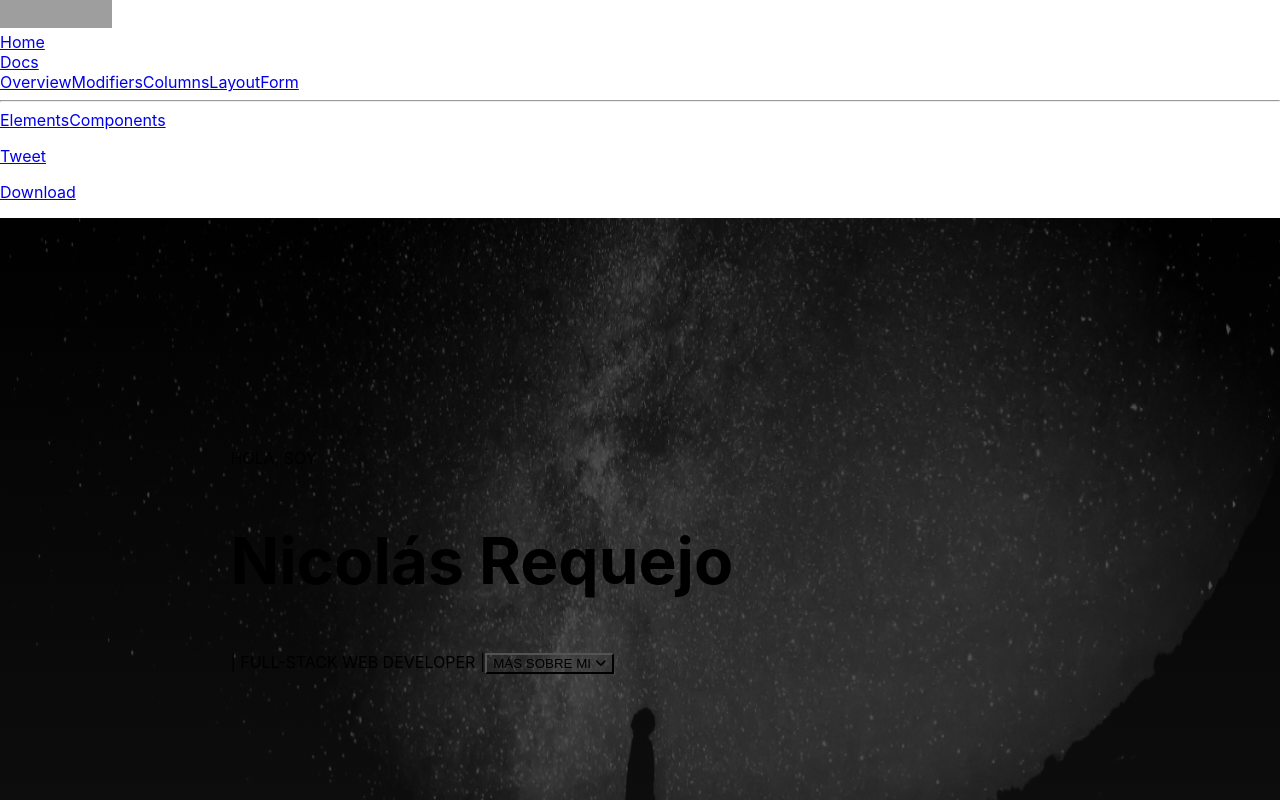
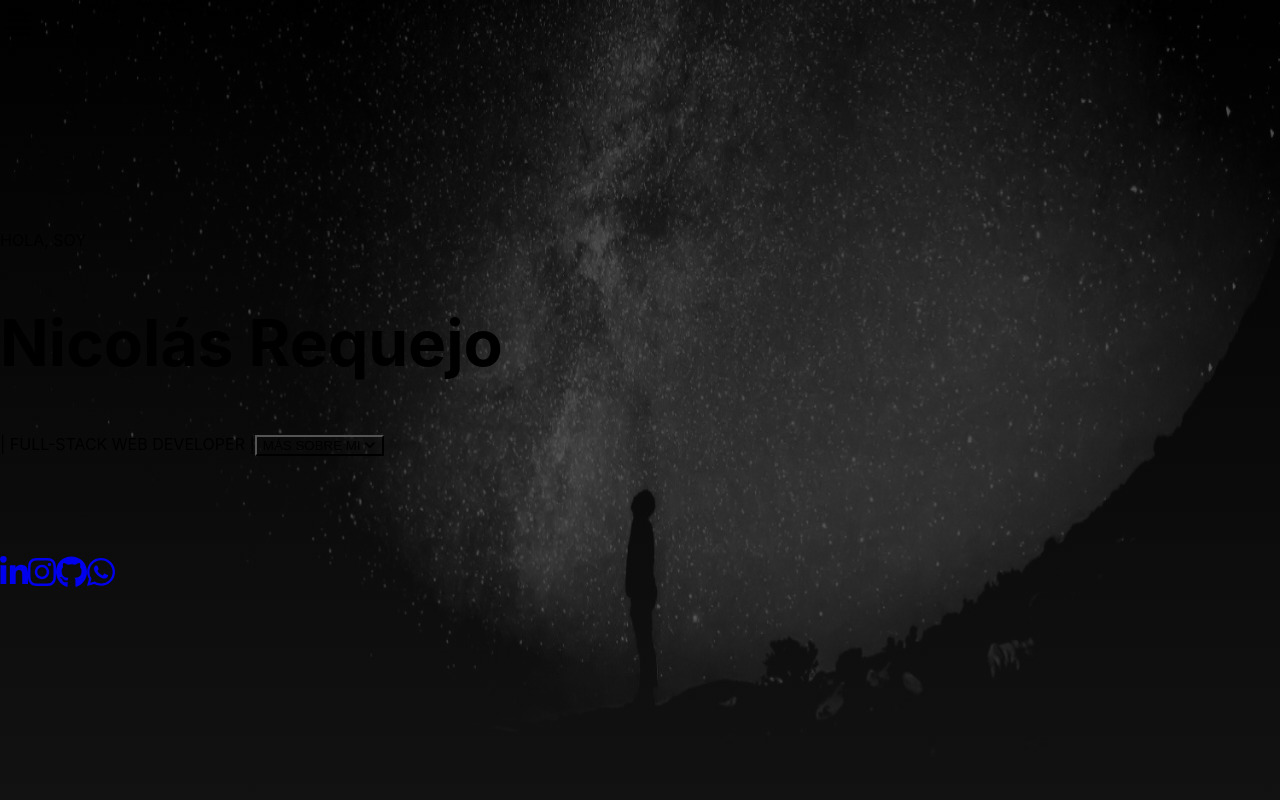
Before and after one commit to NicolasRequejo/New-Portfolio, a React (Create React App) app: page / in a window 1280 px wide. Shown: the top 800 px of the page. Built offline with nearby package versions, Linux system fonts and the light colour scheme; grey boxes are pictures that could not be loaded.

Commit message:
navbar lista?

```diff
--- a/src/components/Home/Home.jsx
+++ b/src/components/Home/Home.jsx
@@ -14,7 +14,6 @@ export default function Home() {
   //const element = <FontAwesomeIcon icon={faCoffee} />;
   return (
     <section className="home">
-
       <section>
         <span className="stars"></span>
         <span className="stars"></span>
@@ -27,19 +26,26 @@ export default function Home() {
         <span className="stars"></span>
         <span className="stars"></span>
       </section>
-      <div className="container">
+      <div className="columns is-multiline">
+        <div className="column is-12">
           <div className="is-flex is-flex-direction-column is-align-items-center algo">
             <span className="has-text-info is-size-3 has-text-weight-bold">
               HOLA, SOY
             </span>
-          <h1 className="has-text-white name ">Nicolás Requejo</h1>
+            <h1 className="has-text-white name has-text-centered">
+              Nicolás Requejo
+            </h1>
             <span className="has-text-white is-family-code has-text-weight-light is-size-5 mt-5">
               | FULL-STACK WEB DEVELOPER |
             </span>
             <button className="button is-medium is-responsive has-text-primary-light mt-6">
-            MÁS SOBRE MI <FontAwesomeIcon icon={faAngleDown} className="ml-3" />
+              MÁS SOBRE MI{" "}
+              <FontAwesomeIcon icon={faAngleDown} className="ml-3" />
             </button>
-          <div style={{ marginTop: "30%" }}>
+          </div>
+        </div>
+        <div className="column is-12" style={{marginTop: "100px"}}>
+          <div className="has-text-centered">
             <a
               href="https://www.linkedin.com/in/victor-nicolas-requejo-882a63222/"
               target="blank"
--- a/src/components/Home/home.css
+++ b/src/components/Home/home.css
@@ -15,7 +15,7 @@
 }
 
 .algo{
-    padding: 18%;
+    padding-top: 18%;
 }
 
 .name{
--- a/src/components/Navbar/Navbar.jsx
+++ b/src/components/Navbar/Navbar.jsx
@@ -1,81 +1,41 @@
 import React, { useState } from "react";
+import './navbar.css'
+import { FontAwesomeIcon } from "@fortawesome/react-fontawesome";
+import { faAlignJustify } from "@fortawesome/free-solid-svg-icons";
 
 export default function Navbar() {
     const[burgerState,setBurgerState]= useState(true)
   return (
-    <nav className="navbar is-transparent">
-  <div className="navbar-brand">
-    <a className="navbar-item" href="https://bulma.io">
-      <img src="https://bulma.io/images/bulma-logo.png" alt="Bulma: a modern CSS framework based on Flexbox" width="112" height="28"/>
-    </a>
-    <div className="navbar-burger" data-target="navbarExampleTransparentExample" onClick={()=> setBurgerState(!burgerState)}>
-      <span></span>
-      <span></span>
-      <span></span>
-    </div>
-  </div>
-
-  <div id="navbarExampleTransparentExample" className={burgerState?"navbar-menu":""}>
-    <div className="navbar-start">
-      <a className="navbar-item" href="https://bulma.io/">
-        Home
-      </a>
-      <div className="navbar-item has-dropdown is-hoverable">
-        <a className="navbar-link" href="https://bulma.io/documentation/overview/start/">
-          Docs
-        </a>
-        <div className="navbar-dropdown is-boxed">
-          <a className="navbar-item" href="https://bulma.io/documentation/overview/start/">
+    <nav className="navbar is-transparent position">
+      <div className="navbar-item has-dropdown ">
+        <button className="navbar-link is-arrowless" href="#" onClick={()=>{setBurgerState(!burgerState)}}>
+          <FontAwesomeIcon
+            icon={faAlignJustify}
+            className="has-text-info ml-3"
+            size="2x"
+          />
+        </button>
+        <div className="navbar-dropdown is-boxed downdrop" style={{display: burgerState?"none":"block"}}>
+          <a
+            className="navbar-item"
+            href="https://bulma.io/documentation/overview/start/"
+          >
             Overview
           </a>
-          <a className="navbar-item" href="https://bulma.io/documentation/overview/modifiers/">
+          <a
+            className="navbar-item"
+            href="https://bulma.io/documentation/overview/modifiers/"
+          >
             Modifiers
           </a>
-          <a className="navbar-item" href="https://bulma.io/documentation/columns/basics/">
+          <a
+            className="navbar-item"
+            href="https://bulma.io/documentation/columns/basics/"
+          >
             Columns
-          </a>
-          <a className="navbar-item" href="https://bulma.io/documentation/layout/container/">
-            Layout
-          </a>
-          <a className="navbar-item" href="https://bulma.io/documentation/form/general/">
-            Form
-          </a>
-          <hr className="navbar-divider"/>
-          <a className="navbar-item" href="https://bulma.io/documentation/elements/box/">
-            Elements
-          </a>
-          <a className="navbar-item is-active" href="https://bulma.io/documentation/components/breadcrumb/">
-            Components
           </a>
         </div>
       </div>
-    </div>
-
-    <div className="navbar-end">
-      <div className="navbar-item">
-        <div className="field is-grouped">
-          <p className="control">
-            <a className="bd-tw-button button" data-social-network="Twitter" data-social-action="tweet" data-social-target="https://bulma.io" target="blank" href="https://twitter.com/intent/tweet?text=Bulma: a modern CSS framework based on Flexbox&amp;hashtags=bulmaio&amp;url=https://bulma.io&amp;via=jgthms">
-              <span className="icon">
-                <i className="fab fa-twitter"></i>
-              </span>
-              <span>
-                Tweet
-              </span>
-            </a>
-          </p>
-          <p className="control">
-            <a className="button is-primary" href="https://github.com/jgthms/bulma/releases/download/0.9.4/bulma-0.9.4.zip">
-              <span className="icon">
-                <i className="fas fa-download"></i>
-              </span>
-              <span>Download</span>
-            </a>
-          </p>
-        </div>
-      </div>
-    </div>
-  </div>
-</nav>
+    </nav>
   );
 }
--- a/src/components/Navbar/navbar.css
+++ b/src/components/Navbar/navbar.css
@@ -0,0 +1,14 @@
+.position{
+    background: transparent;
+    position: fixed;
+    margin-top: 10px;
+}
+
+.navbar-link,.navbar-link:hover{
+    background: transparent !important;
+    border: none;
+}
+.downdrop{
+    opacity: 1 !important;
+    background-color: transparent !important;
+}
```
Lines whose indentation alone changed are shown as unchanged.
